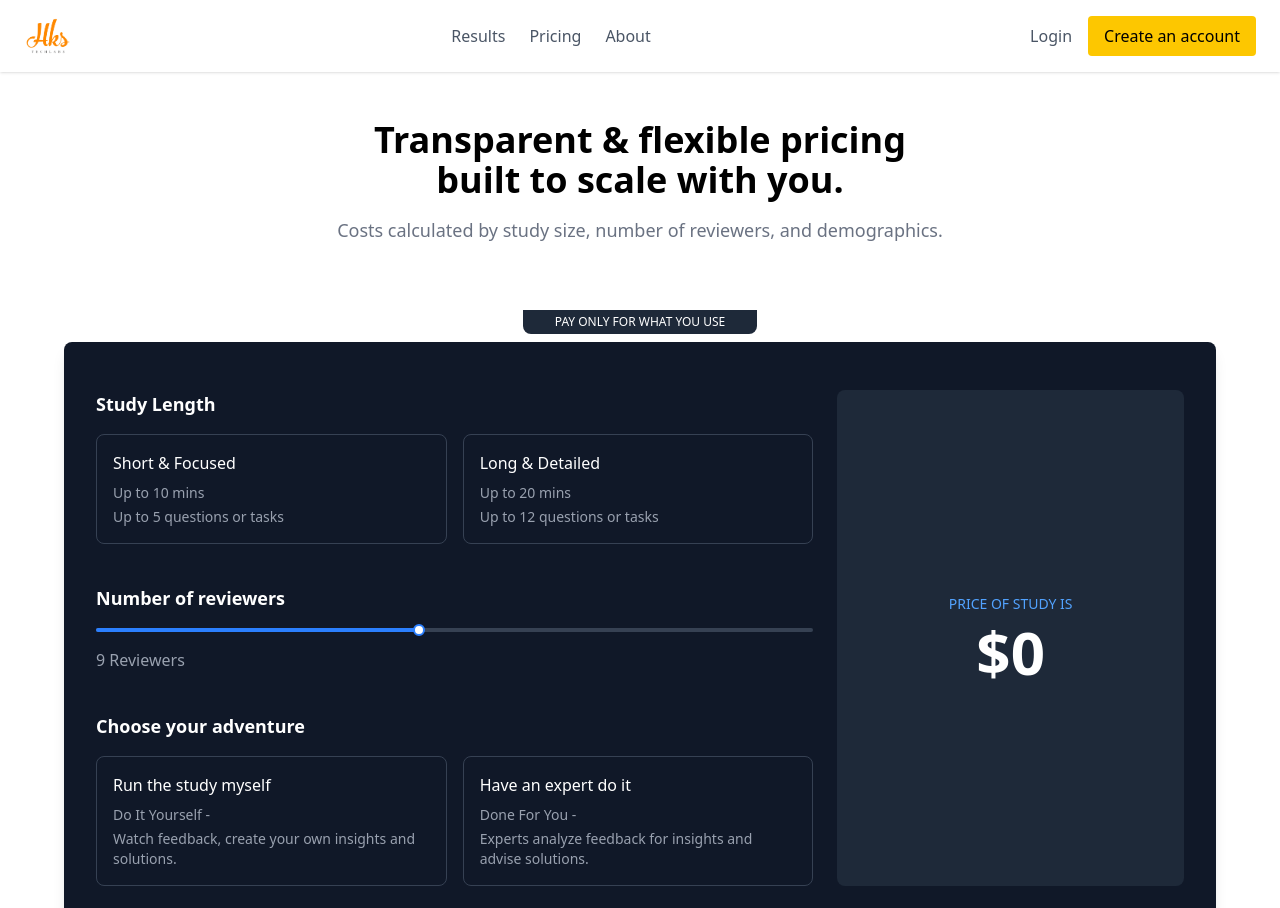
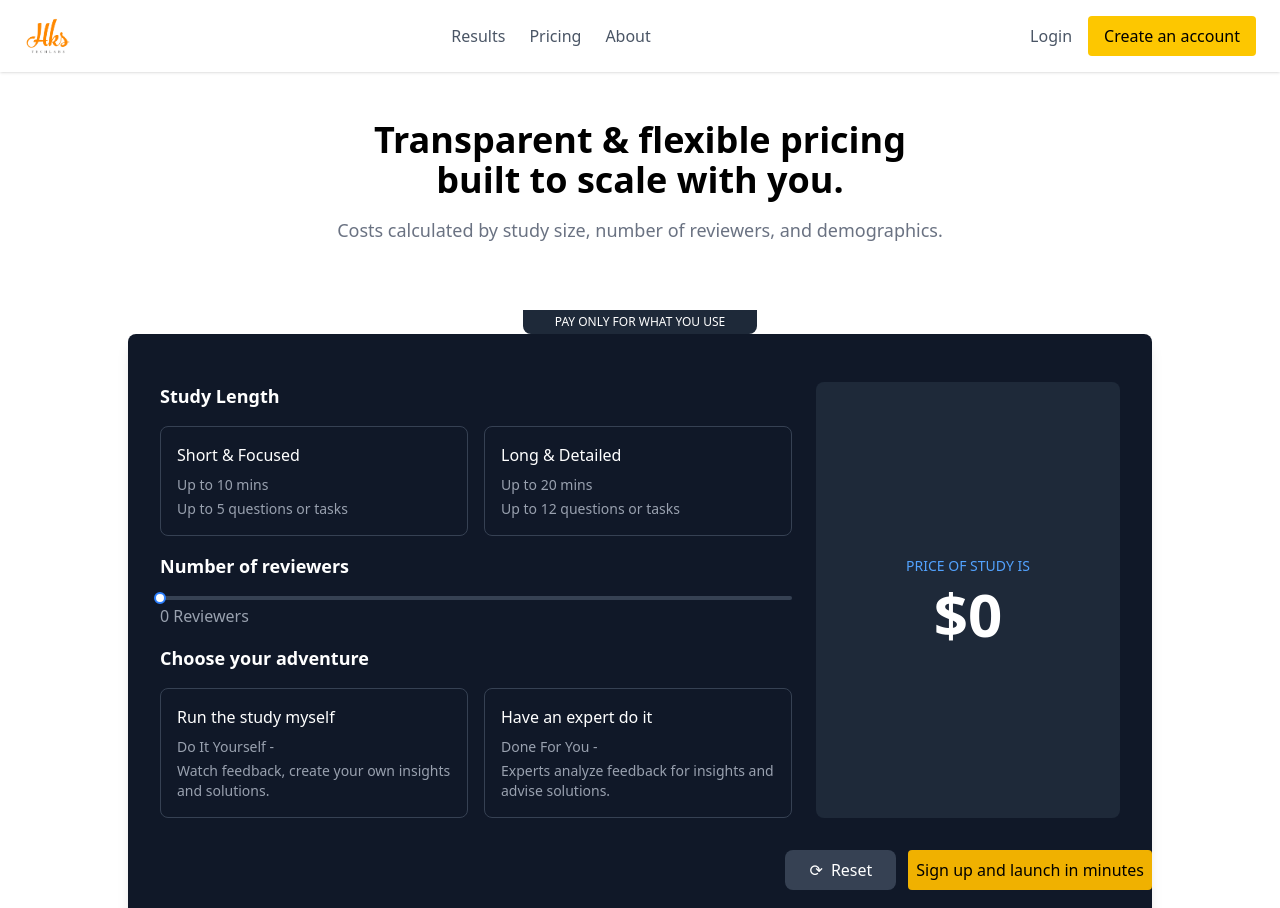
Before and after one commit to usmanhasann/hkslabsAssignment, a React (Vite) app: page / in a window 1280 px wide. Shown: the top 908 px of the page. Built offline with nearby package versions, Linux system fonts and the light colour scheme.

Commit message:
changessss

```diff
--- a/src/components/SubscriptionPlan.jsx
+++ b/src/components/SubscriptionPlan.jsx
@@ -3,7 +3,7 @@ import React, { useState } from "react";
 const SubscriptionPlan = () => {
   const [studyLength, setStudyLength] = useState("");
   const [adventure, setAdventure] = useState("");
-  const [reviewers, setReviewers] = useState(9);
+  const [reviewers, setReviewers] = useState(0);
 
   const chooseStudyLength = (choice) => {
     setStudyLength(choice);
@@ -38,9 +38,9 @@ const SubscriptionPlan = () => {
   }
 
   return (
-    <div className="max-w-6xl mx-auto mt-[1rem]">
+    <div className="max-w-5xl mx-auto mt-[1rem]">
       {/* Header label */}
-      <div className="text-center mb-2">
+      <div className="text-center">
         <div className="inline-block bg-gray-800 text-white rounded-b-lg px-8 py-1">
           <p className="uppercase text-xs">PAY ONLY FOR WHAT YOU USE</p>
         </div>
@@ -49,7 +49,7 @@ const SubscriptionPlan = () => {
       <div className="bg-gray-900 text-white rounded-lg shadow-lg relative overflow-hidden">
         <div className="p-8 pt-12 grid grid-cols-3 gap-6">
           {/* Left side options */}
-          <div className="col-span-2 space-y-10">
+          <div className="col-span-2 space-y-4">
             {/* Study Length */}
             <div>
               <h3 className="text-lg font-semibold mb-4">Study Length</h3>
@@ -123,9 +123,9 @@ const SubscriptionPlan = () => {
                   max="20"
                   value={reviewers}
                   onChange={handleSliderChange}
-                  className="absolute top-0 w-full h-1 opacity-0 cursor-pointer"
+                  className="absolute top-0 w-full  opacity-0 cursor-pointer"
                 />
-                <div className="mt-4 text-gray-400">{reviewers} Reviewers</div>
+                <div className="mt-1 text-gray-400">{reviewers} Reviewers</div>
               </div>
             </div>
 
@@ -205,7 +205,7 @@ const SubscriptionPlan = () => {
             Sign up and launch in minutes
           </button>
         </div>
-        <div className="text-center pb-4 text-gray-400 text-sm">
+        <div className="text-right pb-4 text-gray-400 text-sm">
           No credit card required until you're ready to launch your study.
         </div>
       </div>
```
